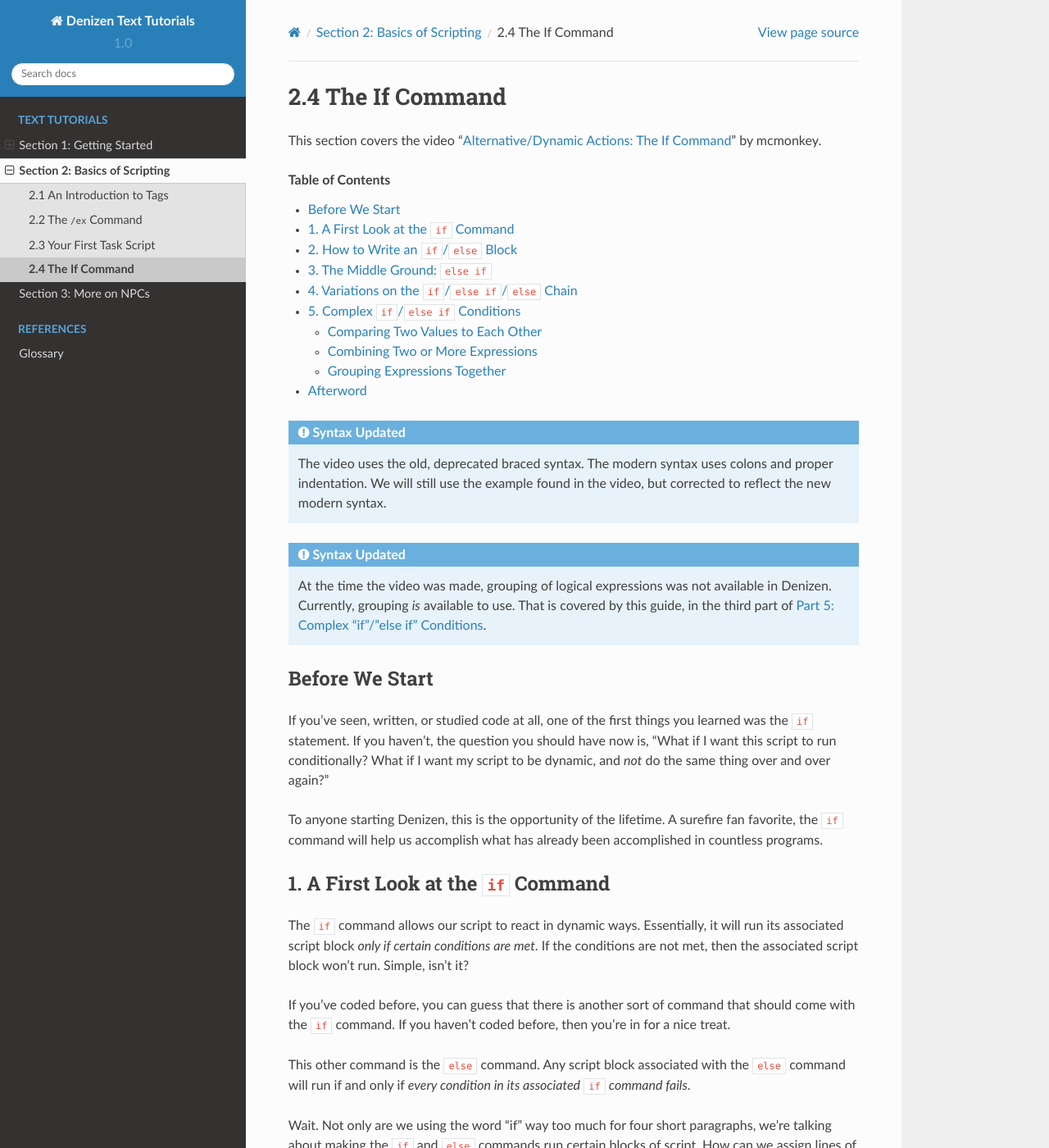
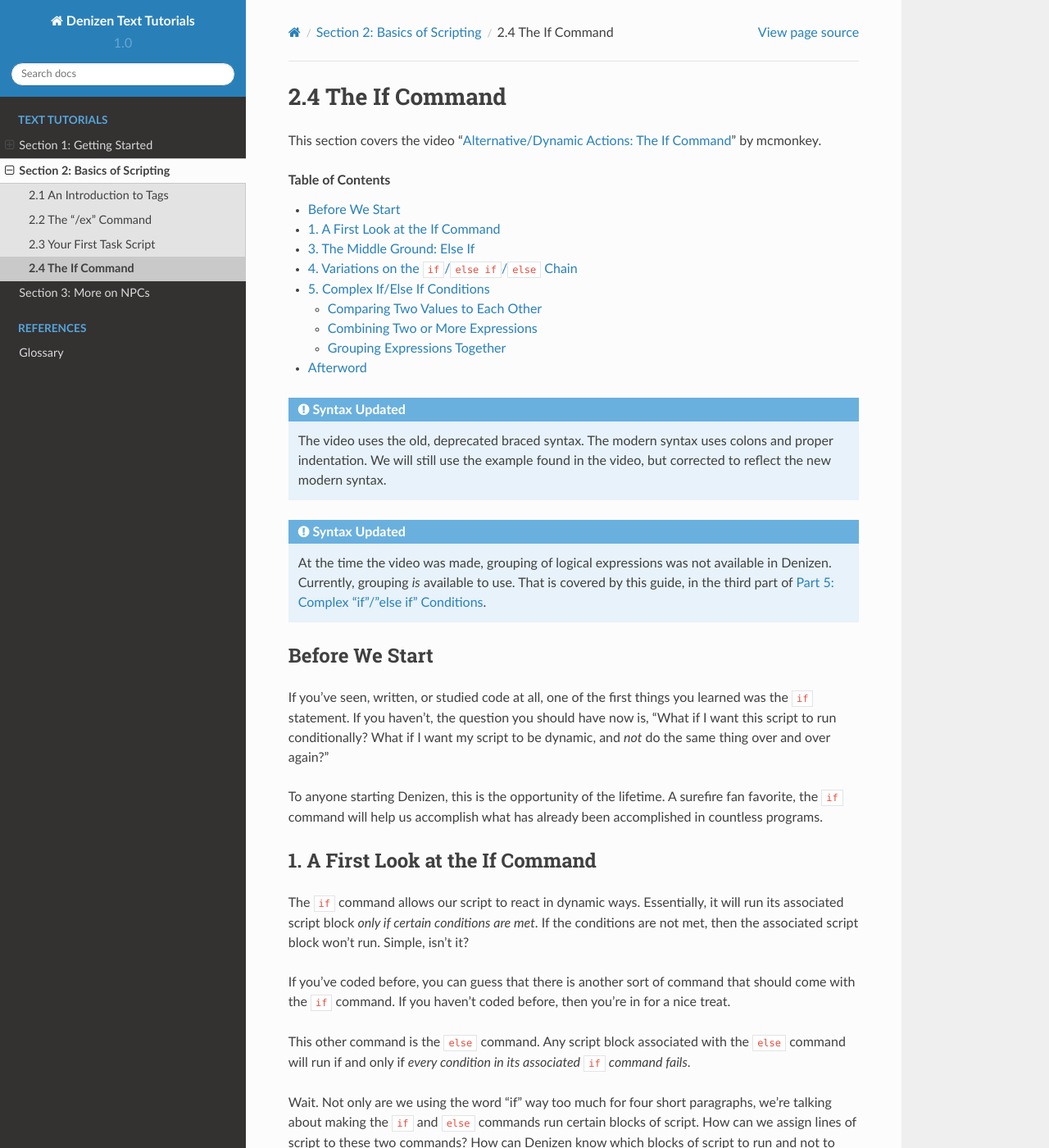
Before and after one commit to DenizenScript/Denizen-For-Bukkit-Docs, a Sphinx documentation site: the page built from source/docs/basics-of-scripting/the-if-command.rst, in a window 1280 px wide and 1400 px high. Shown: the whole window at 82% size. Built offline with Sphinx 7.4.7 and the Read the Docs theme 2.0.0, drawn with Linux system fonts in a browser that asks for light colours; some of the changed text lies outside the part shown.

Commit message:
Remove inline literals from titles

```diff
--- a/source/docs/basics-of-scripting/the-if-command.rst
+++ b/source/docs/basics-of-scripting/the-if-command.rst
@@ -35,8 +35,8 @@
 fan favorite, the ``if`` command will help us accomplish what has already been
 accomplished in countless programs.
 
-1. A First Look at the ``if`` Command
--------------------------------------
+1. A First Look at the If Command
+---------------------------------
 
 The ``if`` command allows our script to react in dynamic ways. Essentially, it
 will run its associated script block *only if certain conditions are met*. If
@@ -131,8 +131,7 @@
 associated with either the ``if`` or ``else`` commands, so they run regardless
 of the result of either the ``if`` or ``else`` command.
 
-2. How to Write an ``if``/``else`` Block
-----------------------------------------
+2. How to Write an If/Else Block
 
 As you were looking back at :ref:`Figure 2.4.1<figure2_4_1>`, you should have
 noticed three things.
@@ -196,8 +195,8 @@
 commands inside of other ``if``/``else`` commands seems like a pain. So... let's
 put the two commands together!
 
-3. The Middle Ground: ``else if``
----------------------------------
+3. The Middle Ground: Else If
+-----------------------------
 
 If you thought we were going to introduce another command, you're wrong. We're
 going to reuse the ``else`` command and transform it into its middle ground,
@@ -352,8 +351,8 @@
 
 .. _2-4-5_complex-if-else-if-conditions:
 
-5. Complex ``if``/``else if`` Conditions
-----------------------------------------
+5. Complex If/Else If Conditions
+--------------------------------
 
 When all's said and done, we still haven't really covered something important.
 I said that the arguments of the ``if`` and ``else if`` commands must
```
Also changed, not shown: source/docs/basics-of-scripting/the-ex-command.rst (+5 -5 lines).
